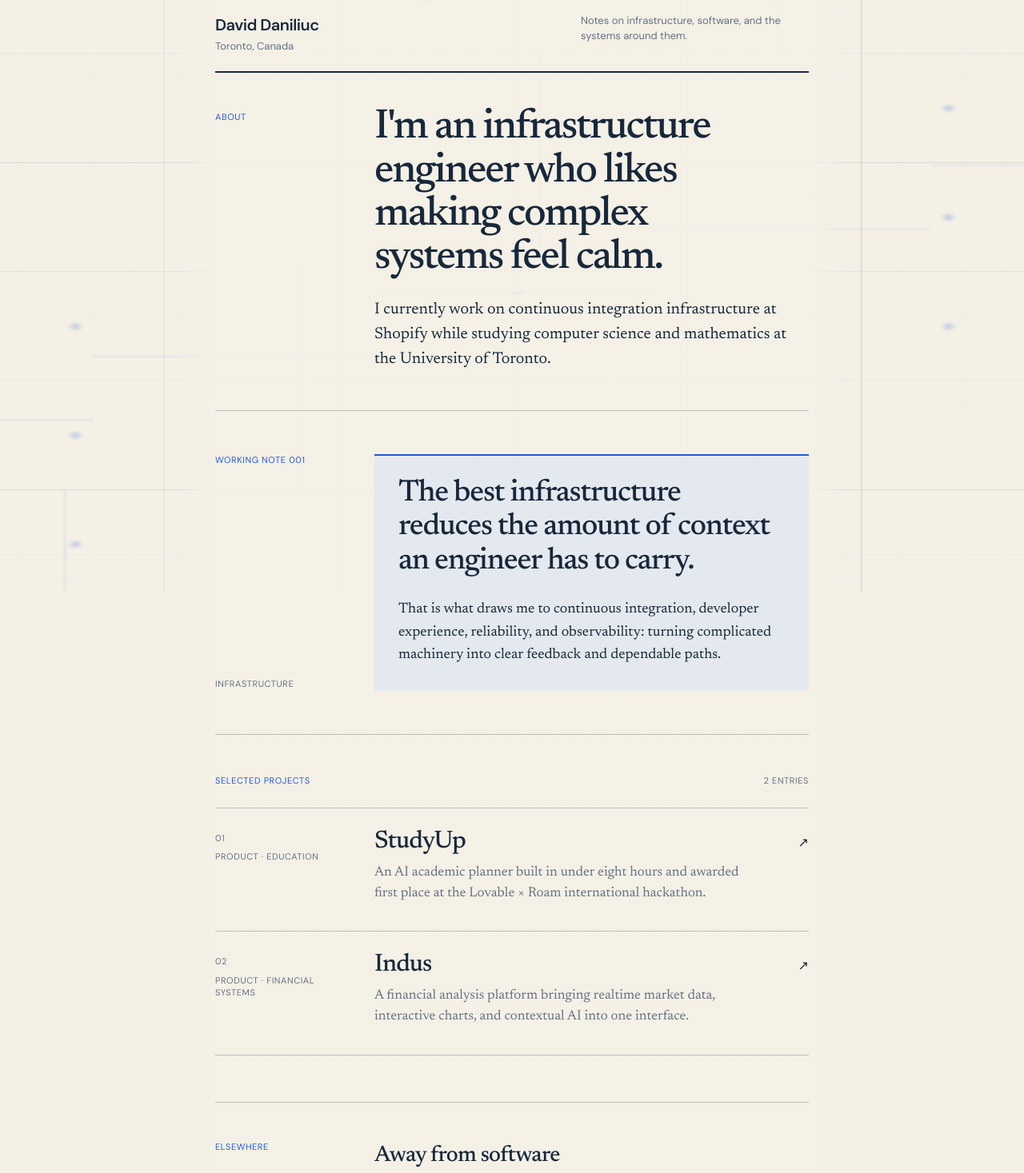
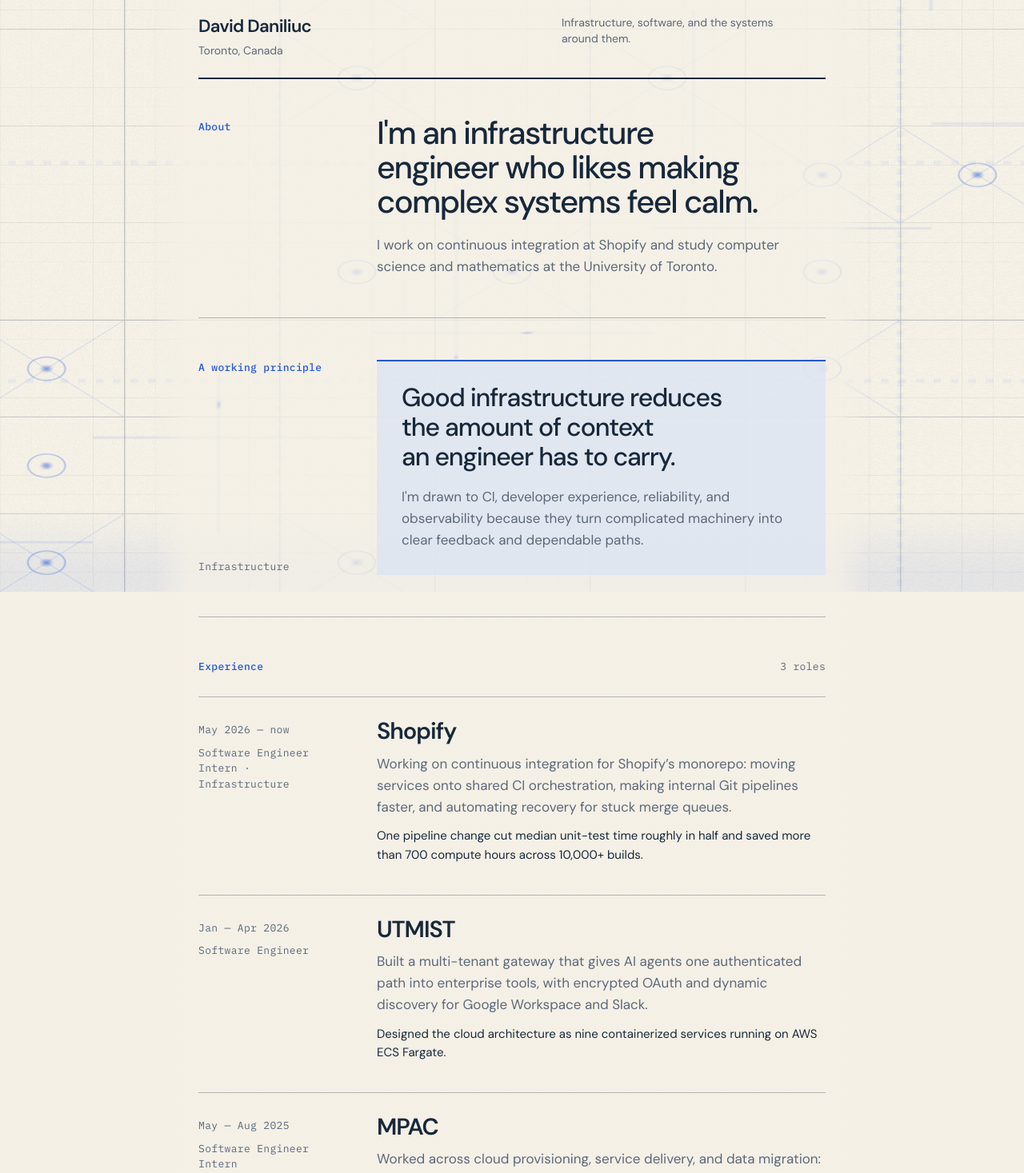
Before and after one commit to vicdenz/daviddaniliuc, a Next.js app: page / in a window 1280 px wide. Shown: the part 60-1527 px from the top of the page at 80% size. Built offline with nearby package versions, Linux system fonts and the light colour scheme; a web font is replaced by a local one.

Commit message:
content: add experience and sharpen scaffold background

```diff
--- a/src/app/globals.css
+++ b/src/app/globals.css
@@ -1,17 +1,17 @@
-@import url("https://fonts.googleapis.com/css2?family=DM+Sans:opsz,wght@9..40,400;9..40,500;9..40,600&family=Newsreader:opsz,wght@6..72,400;6..72,500&display=swap");
+@import url("https://fonts.googleapis.com/css2?family=DM+Sans:opsz,wght@9..40,400;9..40,500;9..40,600&family=IBM+Plex+Mono:wght@400;500&display=swap");
 @import "tailwindcss";
 
 :root {
 	--paper: #f4f0e6;
-	--paper-glass: rgba(244, 240, 230, 0.91);
+	--paper-glass: rgba(244, 240, 230, 0.79);
 	--ink: #18283b;
-	--muted: #657184;
+	--muted: #5c6879;
 	--blue: #2457d6;
 	--blue-soft: #afc2e6;
-	--blue-wash: #dce5f2;
-	--line: rgba(24, 40, 59, 0.26);
-	--serif: "Newsreader", Georgia, serif;
+	--blue-wash: rgba(220, 229, 242, 0.78);
+	--line: rgba(24, 40, 59, 0.3);
 	--sans: "DM Sans", sans-serif;
+	--mono: "IBM Plex Mono", monospace;
 }
 
 * { box-sizing: border-box; }
@@ -20,21 +20,21 @@ body {
 	margin: 0;
 	background: var(--paper);
 	color: var(--ink);
-	font-family: var(--serif);
-	font-size: 19px;
+	font-family: var(--sans);
+	font-size: 17px;
 	line-height: 1.58;
 	-webkit-font-smoothing: antialiased;
 }
-a { color: inherit; text-decoration: none; transition: color 160ms ease, background-color 160ms ease, transform 160ms ease; }
+a { color: inherit; text-decoration: none; transition: color 160ms ease, transform 160ms ease; }
 a:focus-visible { outline: 2px solid var(--blue); outline-offset: 5px; }
 ::selection { background: var(--blue); color: var(--paper); }
 
 .journal {
-	width: min(calc(100% - 32px), 850px);
+	width: min(calc(100% - 32px), 900px);
 	min-height: 100vh;
 	margin: 0 auto;
-	padding: clamp(44px, 7vw, 76px) clamp(22px, 5vw, 54px) 36px;
-	background: linear-gradient(90deg, transparent, var(--paper-glass) 6%, var(--paper-glass) 94%, transparent);
+	padding: clamp(44px, 7vw, 76px) clamp(24px, 5vw, 58px) 36px;
+	background: linear-gradient(90deg, transparent, var(--paper-glass) 5%, var(--paper-glass) 95%, transparent);
 }
 
 .masthead {
@@ -42,77 +42,76 @@ a:focus-visible { outline: 2px solid var(--blue); outline-offset: 5px; }
 	grid-template-columns: 1fr 1fr;
 	gap: 40px;
 	align-items: start;
-	padding-bottom: 22px;
+	padding-bottom: 24px;
 	border-bottom: 2px solid var(--ink);
-	font-family: var(--sans);
 }
-.masthead div { display: grid; gap: 1px; }
-.masthead strong { font-size: 20px; font-weight: 600; letter-spacing: -0.025em; }
-.masthead span, .masthead p { color: var(--muted); font-size: 13px; line-height: 1.45; }
-.masthead p { max-width: 285px; margin: 1px 0 0 auto; text-wrap: pretty; }
+.masthead div { display: grid; gap: 2px; }
+.masthead strong { font-size: 22px; font-weight: 600; letter-spacing: -0.03em; }
+.masthead span, .masthead p { color: var(--muted); font-size: 14px; line-height: 1.45; }
+.masthead p { max-width: 330px; margin: 2px 0 0 auto; text-wrap: pretty; }
 
 .introduction, .field-note, .colophon {
 	display: grid;
-	grid-template-columns: 145px 1fr;
-	gap: clamp(24px, 5vw, 54px);
-	padding: 48px 0;
+	grid-template-columns: 165px 1fr;
+	gap: clamp(28px, 5vw, 58px);
+	padding: 50px 0;
 	border-bottom: 1px solid var(--line);
 }
 .section-mark, .note-meta span, .index-heading > span, .entry-meta {
 	margin: 0;
-	font-family: var(--sans);
-	font-size: 11px;
-	line-height: 1.4;
-	letter-spacing: 0.055em;
-	text-transform: uppercase;
+	font-family: var(--mono);
+	font-size: 13px;
+	line-height: 1.5;
+	letter-spacing: 0.025em;
 }
-.section-mark { color: var(--blue); }
+.section-mark { color: var(--blue); font-weight: 500; }
 
 h1 {
-	margin: -6px 0 22px;
-	font-size: clamp(38px, 5.4vw, 52px);
+	margin: -4px 0 18px;
+	font-size: clamp(31px, 4.2vw, 40px);
 	font-weight: 500;
-	letter-spacing: -0.042em;
-	line-height: 1.04;
+	letter-spacing: -0.04em;
+	line-height: 1.08;
 	text-wrap: balance;
 }
-.introduction div > p { max-width: 610px; margin: 0; font-size: 20px; line-height: 1.55; text-wrap: pretty; }
+.introduction div > p { max-width: 590px; margin: 0; color: var(--muted); font-size: 17px; line-height: 1.6; text-wrap: pretty; }
 
-.field-note { padding-block: 54px; }
-.note-meta { display: flex; flex-direction: column; justify-content: space-between; min-height: 190px; }
+.field-note { padding-block: 52px; }
+.note-meta { display: flex; flex-direction: column; justify-content: space-between; min-height: 170px; }
 .note-meta span { color: var(--muted); }
-.field-note article { padding: 26px 30px 30px; background: color-mix(in srgb, var(--blue-wash) 68%, transparent); border-top: 2px solid var(--blue); }
-.field-note h2 { margin: 0 0 25px; font-size: clamp(29px, 3.8vw, 38px); font-weight: 500; letter-spacing: -0.032em; line-height: 1.12; text-wrap: balance; }
-.field-note article p { margin: 0; font-size: 18px; text-wrap: pretty; }
+.field-note article { padding: 27px 31px 30px; background: var(--blue-wash); border-top: 2px solid var(--blue); }
+.field-note h2 { margin: 0 0 19px; font-size: clamp(25px, 3.2vw, 32px); font-weight: 500; letter-spacing: -0.035em; line-height: 1.15; text-wrap: balance; }
+.field-note article p { margin: 0; color: var(--muted); font-size: 17px; text-wrap: pretty; }
 
-.project-index { padding: 50px 0 58px; border-bottom: 1px solid var(--line); }
-.index-heading { display: flex; justify-content: space-between; align-items: baseline; margin-bottom: 26px; }
+.experience-index, .project-index { padding: 52px 0 60px; border-bottom: 1px solid var(--line); }
+.index-heading { display: flex; justify-content: space-between; align-items: baseline; margin-bottom: 28px; }
+.index-heading h2 { margin-block: 0; }
 .index-heading > span { color: var(--muted); }
-.entry {
-	position: relative;
+.experience-entry, .project-entry {
 	display: grid;
-	grid-template-columns: 145px 1fr 18px;
-	gap: clamp(24px, 5vw, 54px);
-	padding: 30px 0 34px;
+	grid-template-columns: 165px 1fr;
+	gap: clamp(28px, 5vw, 58px);
+	padding: 31px 0 37px;
 	border-top: 1px solid var(--line);
 }
-.entry:last-child { border-bottom: 1px solid var(--line); }
-.entry:hover { color: var(--blue); }
-.entry:hover .entry-arrow { transform: translate(3px, -3px); }
-.entry-meta { display: grid; align-content: start; gap: 8px; color: var(--muted); }
-.entry-copy h2 { margin: -5px 0 8px; font-size: 31px; font-weight: 500; letter-spacing: -0.03em; line-height: 1.12; }
-.entry-copy p { max-width: 540px; margin: 0; color: var(--muted); font-size: 17px; line-height: 1.52; text-wrap: pretty; }
-.entry-arrow { justify-self: end; font-family: var(--sans); font-size: 16px; }
+.experience-entry:last-child, .project-entry:last-child { border-bottom: 1px solid var(--line); }
+.entry-meta { display: grid; align-content: start; gap: 9px; color: var(--muted); }
+.entry-copy h3 { margin: -5px 0 10px; font-size: 29px; font-weight: 600; letter-spacing: -0.035em; line-height: 1.15; }
+.entry-copy > p { max-width: 590px; margin: 0; color: var(--muted); font-size: 17px; line-height: 1.58; text-wrap: pretty; }
+.entry-copy .entry-detail { margin-top: 12px; color: var(--ink); font-size: 15px; }
+.project-links { display: flex; gap: 20px; margin-top: 18px; font-family: var(--mono); font-size: 13px; }
+.project-links a { color: var(--blue); text-decoration: underline; text-decoration-thickness: 1px; text-underline-offset: 4px; }
+.project-links a:hover { color: var(--ink); }
 
-.colophon h2 { margin: -4px 0 8px; font-size: 28px; font-weight: 500; letter-spacing: -0.025em; }
-.colophon div p { margin: 0; color: var(--muted); font-size: 18px; }
+.colophon h2 { margin: -4px 0 8px; font-size: 27px; font-weight: 600; letter-spacing: -0.03em; }
+.colophon div p { margin: 0; color: var(--muted); font-size: 17px; }
 
 footer {
 	display: flex;
 	justify-content: space-between;
 	align-items: center;
-	min-height: 100px;
-	font-family: var(--sans);
+	min-height: 104px;
+	font-family: var(--mono);
 	font-size: 13px;
 }
 footer p { margin: 0; color: var(--muted); }
@@ -120,18 +119,14 @@ footer p { margin: 0; color: var(--muted); }
 .links a { color: var(--blue); text-decoration: underline; text-decoration-thickness: 1px; text-underline-offset: 4px; }
 .links a:hover { color: var(--ink); }
 
-@media (max-width: 650px) {
-	body { font-size: 18px; }
-	.journal { width: min(calc(100% - 20px), 850px); padding-inline: 12px; background: rgba(244, 240, 230, 0.92); }
+@media (max-width: 680px) {
+	.journal { width: min(calc(100% - 20px), 900px); padding-inline: 12px; background: rgba(244, 240, 230, 0.84); }
 	.masthead { grid-template-columns: 1fr; gap: 12px; }
 	.masthead p { margin-left: 0; }
-	.introduction, .field-note, .colophon { grid-template-columns: 1fr; gap: 20px; padding-block: 38px; }
+	.introduction, .field-note, .colophon, .experience-entry, .project-entry { grid-template-columns: 1fr; gap: 20px; }
 	.note-meta { min-height: 0; flex-direction: row; }
-	.field-note article { padding: 22px 20px 24px; }
-	.entry { grid-template-columns: 1fr 18px; gap: 16px; }
-	.entry-meta { grid-column: 1; display: flex; gap: 14px; }
-	.entry-copy { grid-column: 1; }
-	.entry-arrow { grid-column: 2; grid-row: 1; }
+	.field-note article { padding: 23px 21px 25px; }
+	.entry-meta { display: flex; flex-wrap: wrap; gap: 8px 16px; }
 	footer { flex-direction: column; align-items: flex-start; justify-content: center; gap: 16px; }
 }
 
--- a/src/app/page.tsx
+++ b/src/app/page.tsx
@@ -1,17 +1,45 @@
 import PageCanvas from "@/components/PageCanvas";
+
+const experience = [
+	{
+		period: "May 2026 — now",
+		company: "Shopify",
+		role: "Software Engineer Intern · Infrastructure",
+		description: "Working on continuous integration for Shopify’s monorepo: moving services onto shared CI orchestration, making internal Git pipelines faster, and automating recovery for stuck merge queues.",
+		detail: "One pipeline change cut median unit-test time roughly in half and saved more than 700 compute hours across 10,000+ builds.",
+	},
+	{
+		period: "Jan — Apr 2026",
+		company: "UTMIST",
+		role: "Software Engineer",
+		description: "Built a multi-tenant gateway that gives AI agents one authenticated path into enterprise tools, with encrypted OAuth and dynamic discovery for Google Workspace and Slack.",
+		detail: "Designed the cloud architecture as nine containerized services running on AWS ECS Fargate.",
+	},
+	{
+		period: "May — Aug 2025",
+		company: "MPAC",
+		role: "Software Engineer Intern",
+		description: "Worked across cloud provisioning, service delivery, and data migration: reducing AWS spend, deploying Kubernetes workloads, and moving a large PostgreSQL system from RDS to Azure.",
+		detail: "The work covered 15+ microservices and a 100GB+ production database migration.",
+	},
+];
 
 const projects = [
 	{
-		category: "Product · Education",
+		category: "Learning tools",
 		title: "StudyUp",
-		description: "An AI academic planner built in under eight hours and awarded first place at the Lovable × Roam international hackathon.",
-		href: "https://study-up.lovable.app/",
+		stack: "React · TypeScript · Supabase · Gemini",
+		description: "An AI workspace for learning course material through grounded tutoring and generated study plans. Built in under eight hours; winner of the Lovable × Roam international hackathon and US$10,000 prize.",
+		href: "https://study-up-pi.vercel.app/",
+		repo: "https://github.com/vicdenz/study-up",
 	},
 	{
-		category: "Product · Financial systems",
+		category: "Financial systems",
 		title: "Indus",
-		description: "A financial analysis platform bringing realtime market data, interactive charts, and contextual AI into one interface.",
+		stack: "Rails · Rust · Kafka · Temporal · AWS",
+		description: "A live market-research and portfolio platform. Its backend combines a Rails API, a Rust market-data service, Kafka delivery, Temporal workflows, and infrastructure defined for AWS with Terraform and Helm.",
 		href: "https://indus-trade.vercel.app/",
+		repo: "https://github.com/vicdenz/indus",
 	},
 ];
 
@@ -24,49 +52,65 @@ export default function Home() {
 						<strong>David Daniliuc</strong>
 						<span>Toronto, Canada</span>
 					</div>
-					<p>Notes on infrastructure, software, and the systems around them.</p>
+					<p>Infrastructure, software, and the systems around them.</p>
 				</header>
 
 				<section className="introduction" aria-labelledby="intro-title">
 					<p className="section-mark">About</p>
 					<div>
 						<h1 id="intro-title">I&apos;m an infrastructure engineer who likes making complex systems feel calm.</h1>
-						<p>
-							I currently work on continuous integration infrastructure at Shopify while studying computer science and mathematics at the University of Toronto.
-						</p>
+						<p>I work on continuous integration at Shopify and study computer science and mathematics at the University of Toronto.</p>
 					</div>
 				</section>
 
 				<section className="field-note" aria-labelledby="note-title">
 					<div className="note-meta">
-						<p className="section-mark">Working note 001</p>
+						<p className="section-mark">A working principle</p>
 						<span>Infrastructure</span>
 					</div>
 					<article>
-						<h2 id="note-title">The best infrastructure reduces the amount of context an engineer has to carry.</h2>
-						<p>
-							That is what draws me to continuous integration, developer experience, reliability, and observability: turning complicated machinery into clear feedback and dependable paths.
-						</p>
+						<h2 id="note-title">Good infrastructure reduces the amount of context an engineer has to carry.</h2>
+						<p>I&apos;m drawn to CI, developer experience, reliability, and observability because they turn complicated machinery into clear feedback and dependable paths.</p>
 					</article>
+				</section>
+
+				<section className="experience-index" aria-labelledby="experience-title">
+					<div className="index-heading">
+						<h2 className="section-mark" id="experience-title">Experience</h2>
+						<span>{experience.length} roles</span>
+					</div>
+					{experience.map((item) => (
+						<article className="experience-entry" key={item.company}>
+							<div className="entry-meta">
+								<span>{item.period}</span>
+								<span>{item.role}</span>
+							</div>
+							<div className="entry-copy">
+								<h3>{item.company}</h3>
+								<p>{item.description}</p>
+								<p className="entry-detail">{item.detail}</p>
+							</div>
+						</article>
+					))}
 				</section>
 
 				<section className="project-index" aria-labelledby="projects-title">
 					<div className="index-heading">
-						<p className="section-mark" id="projects-title">Selected projects</p>
+						<h2 className="section-mark" id="projects-title">Selected projects</h2>
 						<span>{projects.length} entries</span>
 					</div>
 					{projects.map((project, index) => (
-						<a className="entry" href={project.href} target="_blank" rel="noreferrer" key={project.title}>
+						<article className="project-entry" key={project.title}>
 							<div className="entry-meta">
-								<span>0{index + 1}</span>
-								<span>{project.category}</span>
+								<span>0{index + 1} · {project.category}</span>
+								<span>{project.stack}</span>
 							</div>
 							<div className="entry-copy">
-								<h2>{project.title}</h2>
+								<h3>{project.title}</h3>
 								<p>{project.description}</p>
+								<div className="project-links"><a href={project.href} target="_blank" rel="noreferrer">Visit ↗</a><a href={project.repo} target="_blank" rel="noreferrer">Source ↗</a></div>
 							</div>
-							<span className="entry-arrow" aria-hidden="true">↗</span>
-						</a>
+						</article>
 					))}
 				</section>
 
```
Also changed, not shown: src/components/shaders/frag/blur.frag, 1 other file (tests, documents, lock files or other folders).
